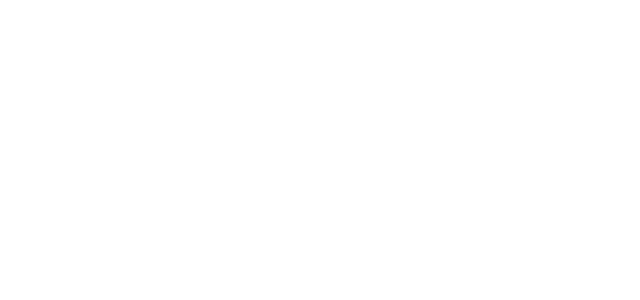
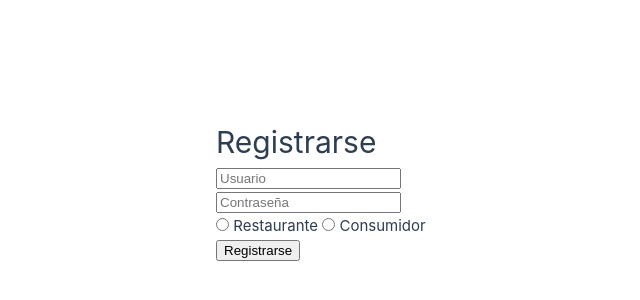
Before and after one commit to ilanmk98/pnt2, a Vue app in the folder tp/tpFinal/: page /register in a window 1280 px wide. Before the commit this address had no page. Shown: the part 210-510 px from the top of the page, without its empty margins (456-1096 px from the left). Built offline with nearby package versions, Linux system fonts and the light colour scheme.

Commit message:
Vista register creada

```diff
--- a/tp/tpFinal/src/router/index.js
+++ b/tp/tpFinal/src/router/index.js
@@ -1,5 +1,6 @@
 import { createRouter, createWebHistory } from 'vue-router'
 import HomeView from '../views/HomeView.vue'
+import RegisterView from '../views/RegisterView.vue'
 
 
 const router = createRouter({
@@ -14,6 +15,11 @@ const router = createRouter({
       path: '/login',
       name: 'login',
       component: () => import('../views/LoginView.vue')
+    },
+    {
+      path:'/register',
+      name:'register',
+      component:RegisterView
     }
   ]
 })
--- /dev/null
+++ b/tp/tpFinal/src/views/RegisterView.vue
@@ -0,0 +1,44 @@
+<template>
+    <div id="app">
+         <div class="register-container">
+             <h1>Registrarse</h1>
+             <form @submit="register">
+                 <div class="form-group">
+                     <input type="text" placeholder="Usuario" v-model="usuario" required>
+                 </div>
+                 <div class="form-group">
+                     <input type="password" placeholder="Contraseña" v-model="contrasena" required>
+                 </div>
+                 <div>
+                    <input type="radio" name="tipo" id="restaurante"> Restaurante
+                    <input type="radio" name="tipo" id="consumidor"> Consumidor
+                 </div>
+                 <div class="form-group">
+                     <button class="btn-login" type="submit">Registrarse</button>
+                 </div>
+             </form>
+
+         </div>
+     </div>
+ </template>
+
+ <style>
+
+ </style>
+ <!-- <script src="https://cdn.jsdelivr.net/npm/vue@2.6.14/dist/vue.js">
+
+         new Vue({
+             el: '#app',
+             data: {
+                 usuario: '',
+                 contrasena: ''
+             },
+             methods: {
+                 login() {
+                     // Aquí puedes agregar la lógica para manejar la autenticación del usuario.
+                     // Por ejemplo, puedes hacer una solicitud AJAX para verificar las credenciales.
+                     // También puedes utilizar una biblioteca de enrutamiento para Vue.js para navegar a otras páginas.
+                 }
+             }
+         });
+     </script> -->
```
